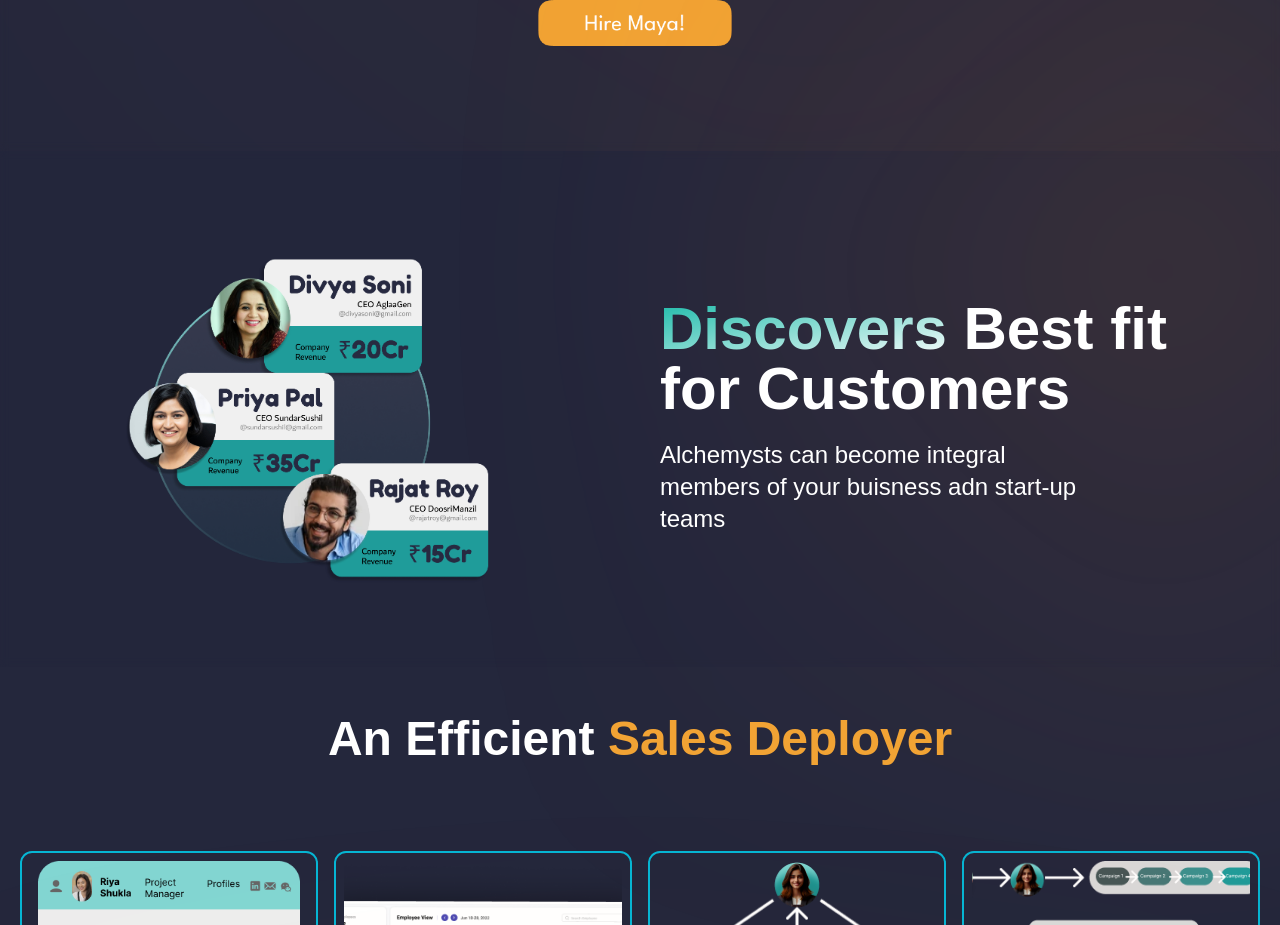
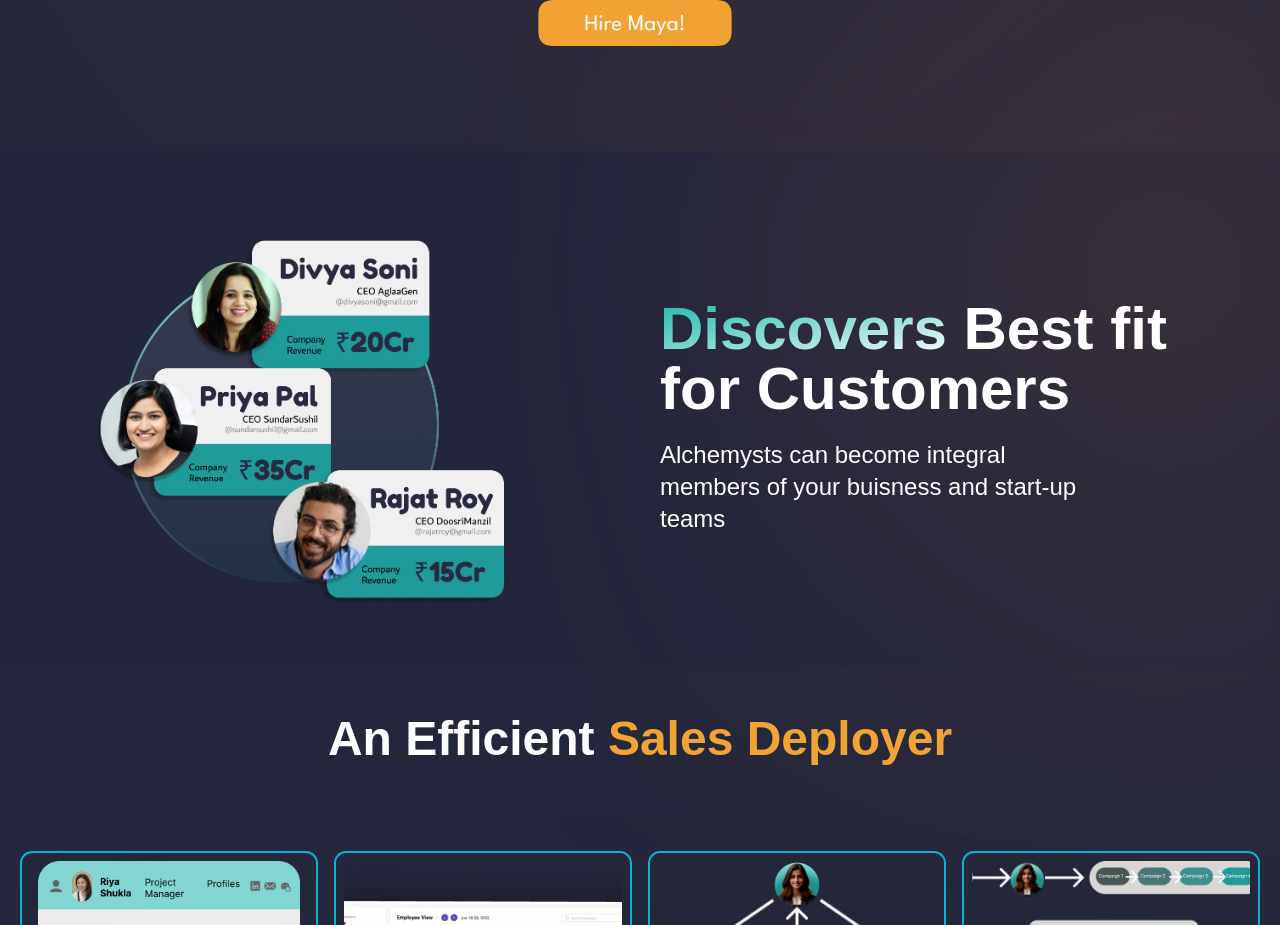
Before and after one commit to anuran-roy/alchemyst-landing-page, a Next.js app: page /product in a window 1280 px wide. Shown: the part 1680-2605 px from the top of the page. Built offline with nearby package versions, Linux system fonts and the light colour scheme.

Commit message:
increase image size

```diff
--- a/src/app/product/page.tsx
+++ b/src/app/product/page.tsx
@@ -180,7 +180,7 @@ const Product = () => {
 
         <div className='section__2__inner__container w-[85%] flex justify-center items-center gap-10 my-16 py-4 '>
           <div className='section__2__image__container flex-1 flex justify-end items-center min-h-min'>
-            <Image src={section4img} alt='landing__image__two' width={700} height={700} className='w-full h-full scale-[1.6] bg-center'/>
+            <Image src={section4img} alt='landing__image__two' width={700} height={700} className='w-full h-full scale-[1.8] bg-center'/>
           </div>
           <div className='section__2__text__container flex-1 self-start pt-12'>
             <div>
@@ -203,7 +203,7 @@ const Product = () => {
 
             <div className='text-white mt-5 text-2xl'>
               <p>Alchemysts can become integral</p>
-              <p>members of your buisness adn start-up</p>
+              <p>members of your buisness and start-up</p>
               <p>teams</p>
             </div>
           </div>
@@ -311,16 +311,6 @@ const Product = () => {
               <li className='border-2 flex justify-center items-center border-white rounded-full w-[3rem] h-[3rem]'><TbBrandLinkedin /></li>
             </ul>
           </div>
-
-          {/* <div className=' w-[50%]'>
-            <p className='text-center text-white font-semibold text-2xl'>Stay Connected To Us</p>
-
-            <div className='flex justify-center items-center flex-col gap-4 w-full  px-6'>
-            <input type="text" placeholder='Enter Your Name' className='w-full bg-inherit border-2 border-gray-800 border-solid rounded-lg py-2 px-5 text-xl'/>
-            <input type="text" placeholder='Enter our Email' className='w-full bg-inherit border-2 border-gray-800 border-solid rounded-lg py-2 px-5 text-xl'/>
-            <button>Connect</button>
-            </div>
-          </div> */}
         </div>
 
         <div className='w-full flex justify-between items-center gap-6 text-white font-medium text-md mt-10'>
```
